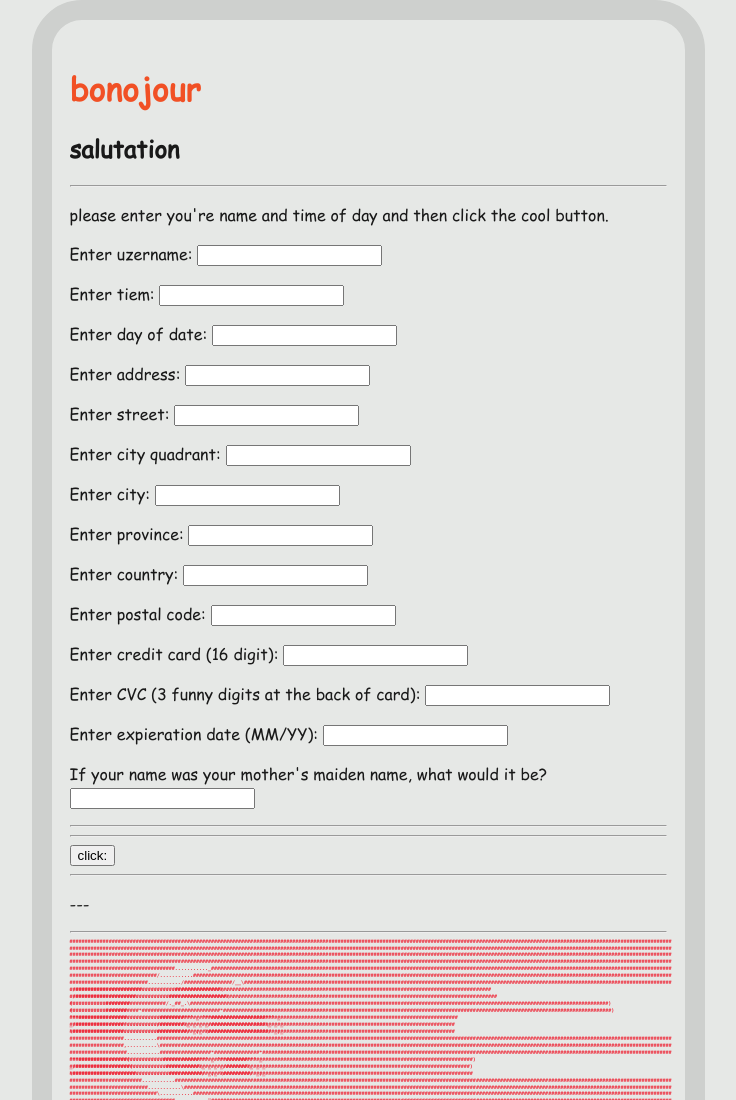
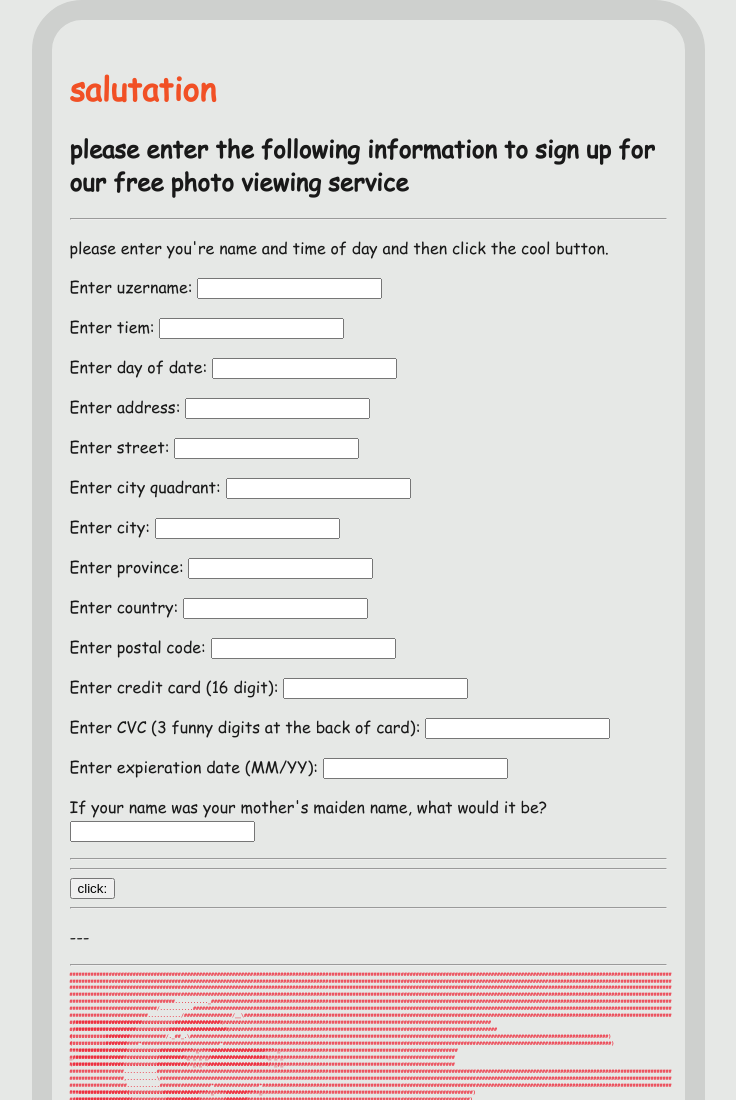
Before and after one commit to hanson-hason/log-in, a plain HTML site: page index.html in a window 1280 px wide. Shown: the top 1100 px of the page, without its empty margins (272-1008 px from the left). Drawn offline with Linux system fonts and the light colour scheme.

Commit message:
Add files via upload

```diff
--- a/index.html
+++ b/index.html
@@ -6,8 +6,8 @@
     <script defer src="main.js"></script>
   </head>
   <body>
-    <h1 class="center">bonojour</h3>
-    <h2>salutation</h2>
+    <h1 class="center">salutation</h3>
+    <h2>please enter the following information to sign up for our free photo viewing service</h2>
     <hr />
     <p class="center">please enter you're name and time of day and then click the cool button.</p>
     <p class="center">Enter uzername: <input id="name" type="text" /></p>
```
